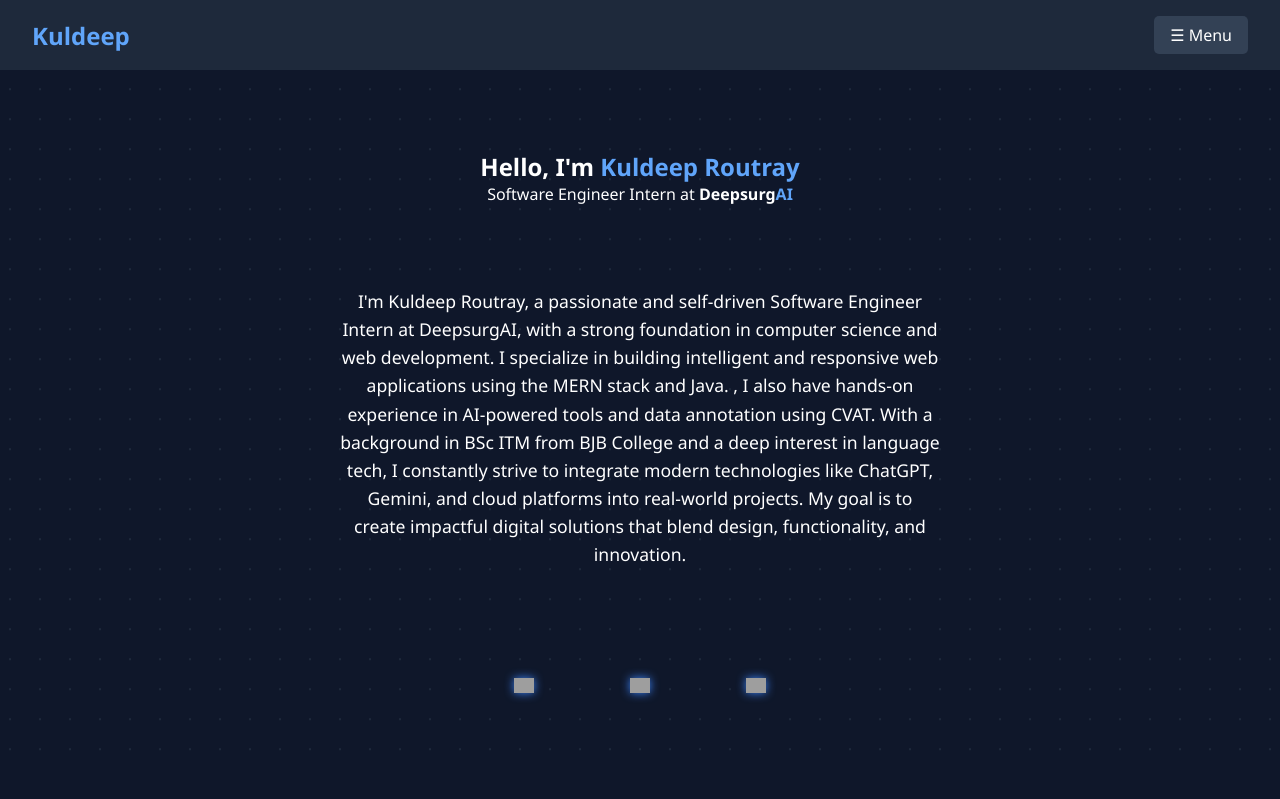
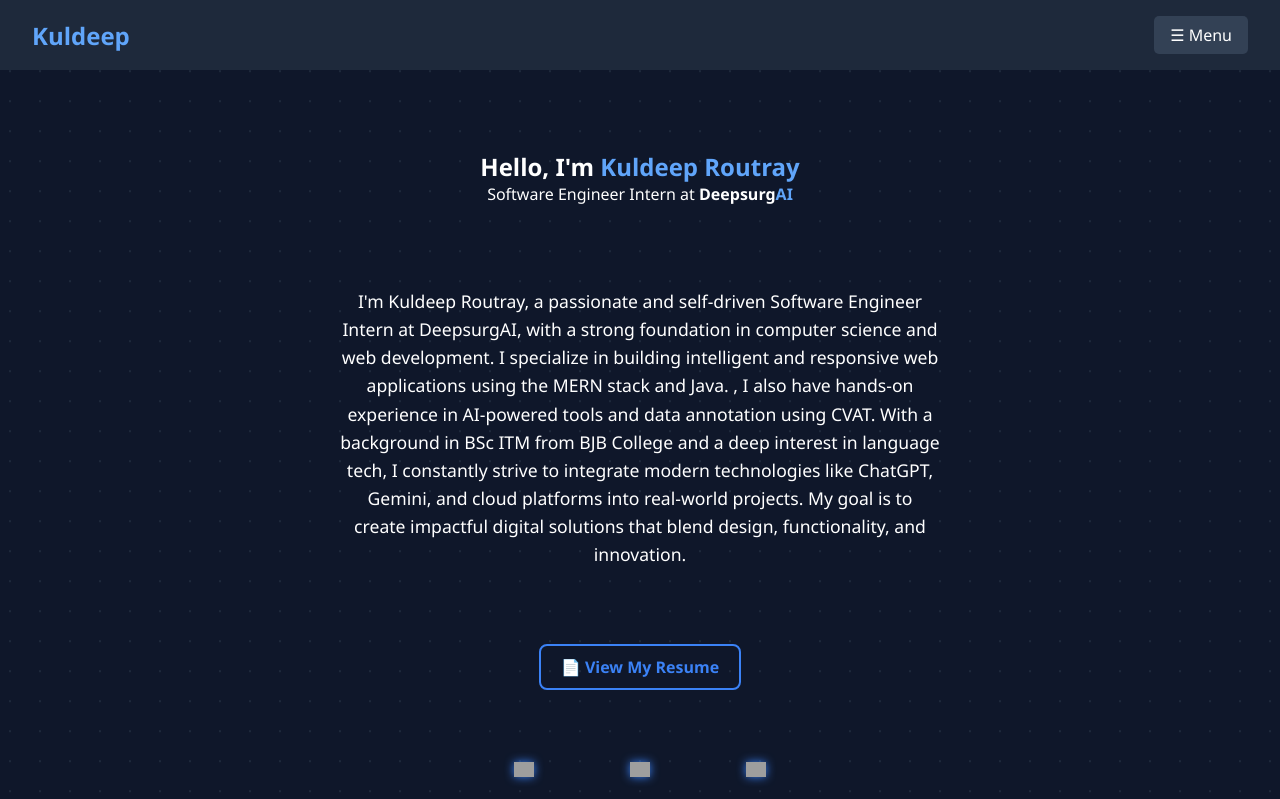
Before and after one commit to Kuldeep-9937/Techfoilo, a plain HTML site: page index.html in a window 1280 px wide. Shown: the top 799 px of the page. Drawn offline with Linux system fonts and the light colour scheme; grey boxes are pictures that could not be loaded.

Commit message:
Update index.html

```diff
--- a/index.html
+++ b/index.html
@@ -112,6 +112,23 @@
     opacity: 1;
     transform: scale(1);
   }
+}
+   .resume-btn {
+  display: inline-block;
+  margin-top: 1rem;
+  padding: 10px 20px;
+  border: 2px solid #3b82f6;
+  border-radius: 8px;
+  background-color: transparent;
+  color: #3b82f6;
+  text-decoration: none;
+  font-weight: bold;
+  transition: all 0.3s ease;
+}
+.resume-btn:hover {
+  background-color: #3b82f6;
+  color: white;
+  box-shadow: 0 0 10px #3b82f6;
 }
 
     .social-icons {
@@ -318,6 +335,11 @@
   I'm Kuldeep Routray, a passionate and self-driven Software Engineer Intern at DeepsurgAI, with a strong foundation in computer science and web development. I specialize in building intelligent and responsive web applications using the MERN stack and Java. , I also have hands-on experience in AI-powered tools and data annotation using CVAT. With a background in BSc ITM from BJB College and a deep interest in language tech, I constantly strive to integrate modern technologies like ChatGPT, Gemini, and cloud platforms into real-world projects. My goal is to create impactful digital solutions that blend design, functionality, and innovation.
 </p>
 <br><br>
+  <a href="resume.pdf" target="_blank" class="resume-btn" title="Open Resume (PDF)">
+  📄 View My Resume
+</a>
+<br> <br>
+
   <div class="social-icons">
   <div class="social-icons">
   <a href="https://www.linkedin.com/in/kuldeep-routray-503a42306?utm_source=share&utm_campaign=share_via&utm_content=profile&utm_medium=android_app" target="_blank">
```
